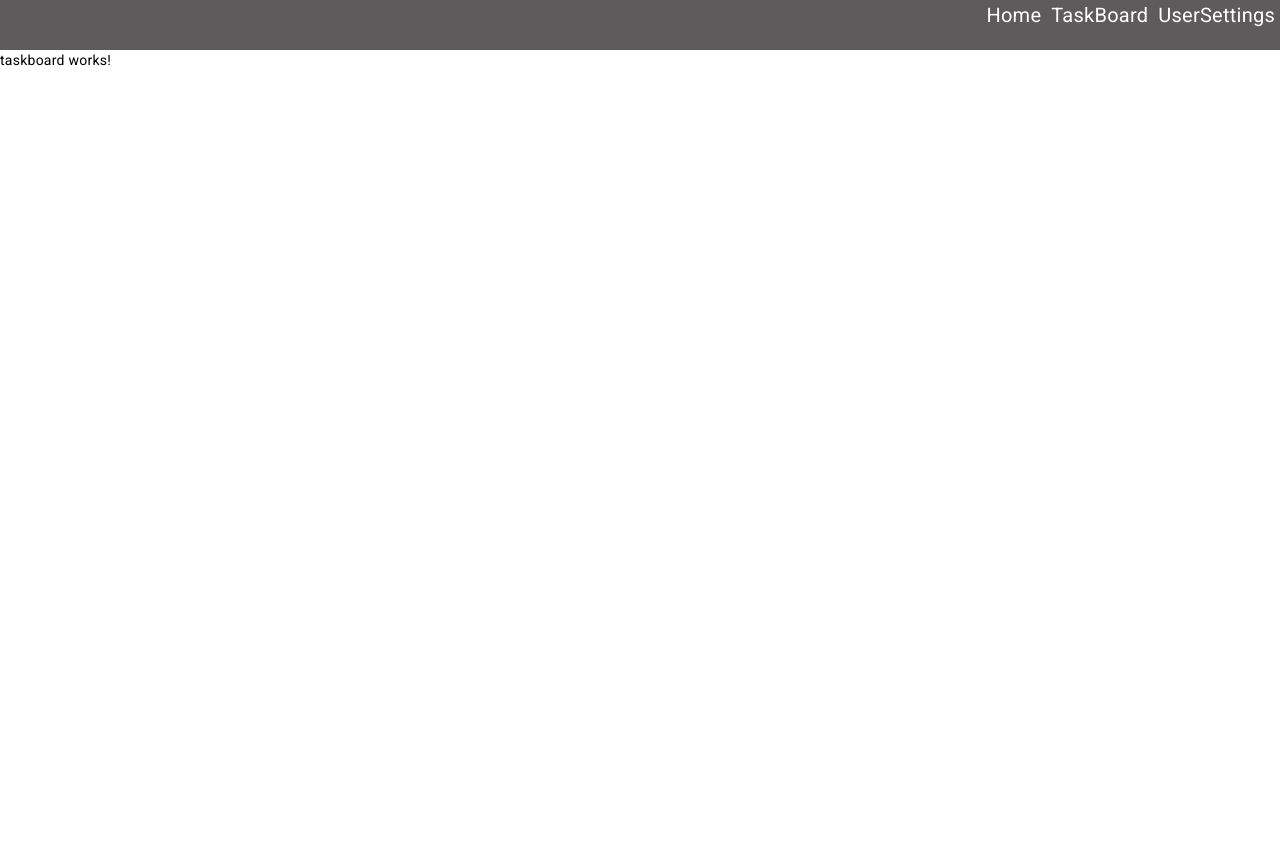
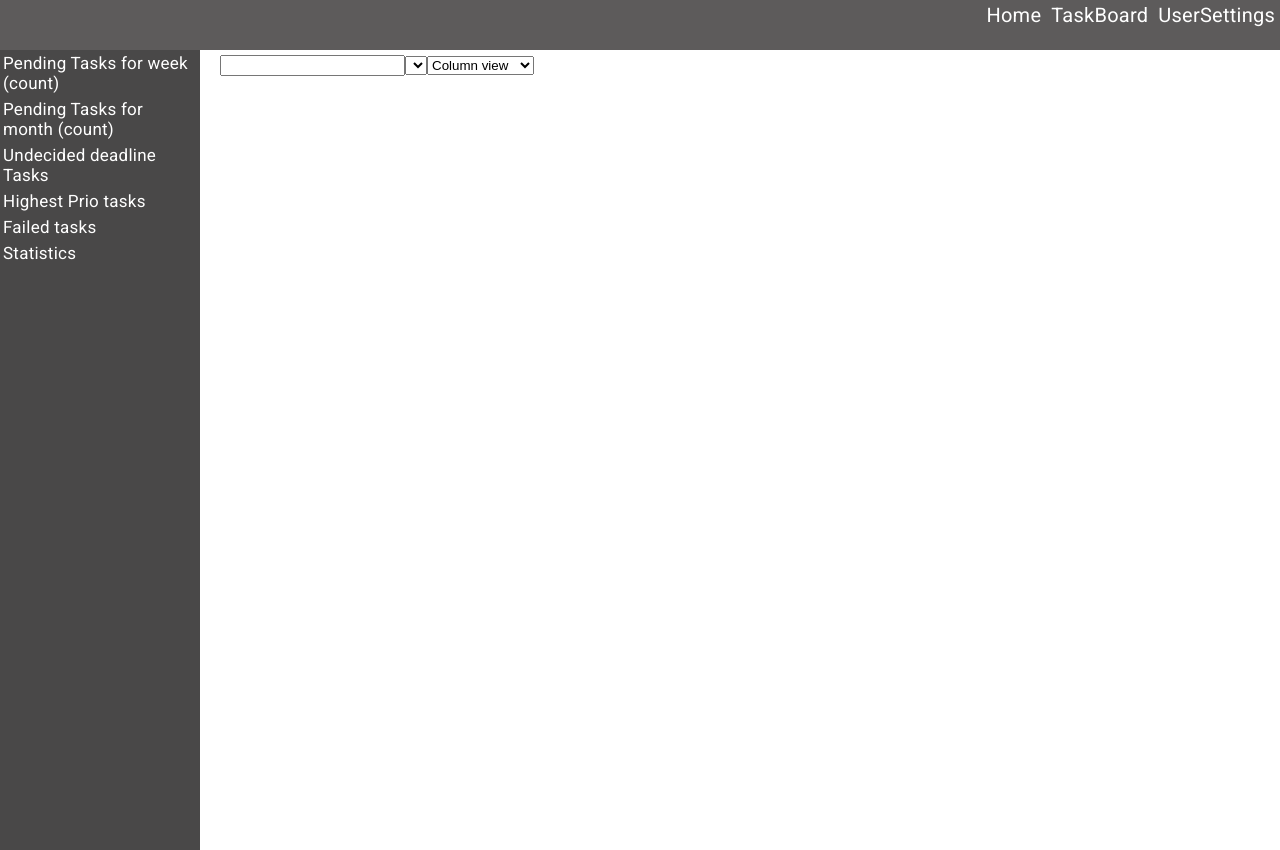
Before and after one commit to GeorgetAbraham/TasksApp, an Angular app: page /taskboard in a window 1280 px wide. Before the commit the page ends 800 px from the top, so only its background shows below. Built offline with nearby package versions, Linux system fonts and the light colour scheme.

Commit message:
minor changes

```diff
--- a/src/app/app.module.ts
+++ b/src/app/app.module.ts
@@ -12,6 +12,7 @@ import { RouterModule } from '@angular/router';
 import { ReactiveFormsModule } from '@angular/forms';
 import { SidebarComponent } from './taskboard-folder/sidebar/sidebar.component';
 import { BoardviewComponent } from './taskboard-folder/boardview/boardview.component';
+import { QuerybarComponent } from './taskboard-folder/querybar/querybar.component';
 
 @NgModule({
   declarations: [
@@ -21,7 +22,8 @@ import { BoardviewComponent } from './taskboard-folder/boardview/boardview.compo
     TaskboardComponent,
     HomeComponent,
     SidebarComponent,
-    BoardviewComponent
+    BoardviewComponent,
+    QuerybarComponent,
   ],
   imports: [
     BrowserModule,
--- a/src/app/taskboard-folder/boardview/boardview.component.css
+++ b/src/app/taskboard-folder/boardview/boardview.component.css
@@ -0,0 +1,9 @@
+app-querybar{
+	height:60px;
+	display:block;
+	padding-left: 20px;
+	padding-top: 5px;;
+}
+.boardview-container{
+	height:100%;
+}
--- a/src/app/taskboard-folder/boardview/boardview.component.html
+++ b/src/app/taskboard-folder/boardview/boardview.component.html
@@ -1 +1,4 @@
-<p>boardview works!</p>
+<div class="boardview-container">
+	<app-querybar>
+	</app-querybar>
+</div>
--- /dev/null
+++ b/src/app/taskboard-folder/querybar/querybar.component.html
@@ -0,0 +1,18 @@
+<input type="text">
+<!-- add filter such that on clicking multiple options, matchips are added and all these are used for query ex: pending + failed + started last week etc -->
+
+<select>
+
+<!-- filter based on task attributes such as starting dates, priority, state(pending,closed , to be picked up etc). Attributes to be filtered on should come as an API call -->
+</select>
+
+<!-- choose dropdown for type of view such as calendar view, list view or column/jira view -->
+
+<select id="taskboard-type">
+<option value="calendar">Calendar view
+</option>
+<option value="list">List view
+</option>
+<option value="column" selected>Column view
+</option>
+</select>
--- a/src/app/taskboard-folder/sidebar/sidebar.component.css
+++ b/src/app/taskboard-folder/sidebar/sidebar.component.css
@@ -0,0 +1,10 @@
+.sidebar-container{
+    background-color: rgb(73, 72, 72);
+    height: 100%;
+}
+
+.sidebar-link{
+    color:white;
+    padding:3px;
+    font-size: 17px;
+}
--- a/src/app/taskboard-folder/sidebar/sidebar.component.html
+++ b/src/app/taskboard-folder/sidebar/sidebar.component.html
@@ -1 +1,24 @@
-<p>sidebar works!</p>
+<div class="sidebar-container">
+    <!-- each of these is essentially filter, sort based on attributes on existing set of tasks -->
+    <!-- on clicking should populate tasks based in board view -->
+	<div class="sidebar-link">
+		Pending Tasks for week (count)
+	</div>
+	<div class="sidebar-link">
+		Pending Tasks for month (count)
+	</div>
+	<div class="sidebar-link">
+		Undecided deadline Tasks
+	</div>
+	<div class="sidebar-link">
+        Highest Prio tasks
+	</div>
+	<div class="sidebar-link">
+        Failed tasks
+	</div>
+	<!-- display statistics of all tasks , can choose timeframe for stats once navigated -->
+    <div class="sidebar-link">
+        Statistics
+	</div>
+
+</div>
--- a/src/app/taskboard-folder/taskboard/taskboard.component.css
+++ b/src/app/taskboard-folder/taskboard/taskboard.component.css
@@ -0,0 +1,17 @@
+.taskboard-container{
+	display:flex;
+	flex-direction: row;
+	height:100%;
+
+}
+
+app-sidebar{
+	height: 100%;
+	width:200px;
+}
+
+app-boardview{
+	height:100%;
+	flex:1;
+
+}
--- a/src/app/taskboard-folder/taskboard/taskboard.component.html
+++ b/src/app/taskboard-folder/taskboard/taskboard.component.html
@@ -1,2 +1,11 @@
-<p>taskboard works!</p>
 <!-- task board contains sidebar + boardview -->
+
+<div class="taskboard-container">
+	<app-sidebar>
+	</app-sidebar>
+
+	<app-boardview>
+	</app-boardview>
+
+
+</div>
```
Also changed, not shown: src/app/taskboard-folder/querybar/querybar.component.ts (added, +10 -0 lines), src/app/taskboard-folder/querybar/querybar.component.css (added), 1 other file (tests, documents, lock files or other folders).
